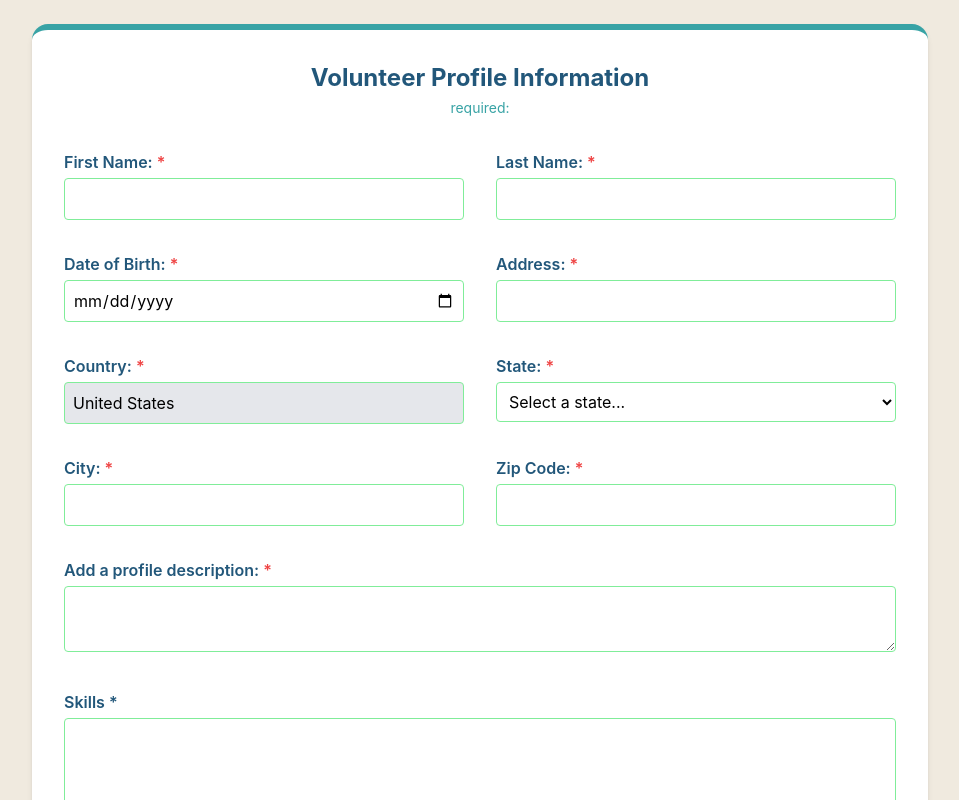
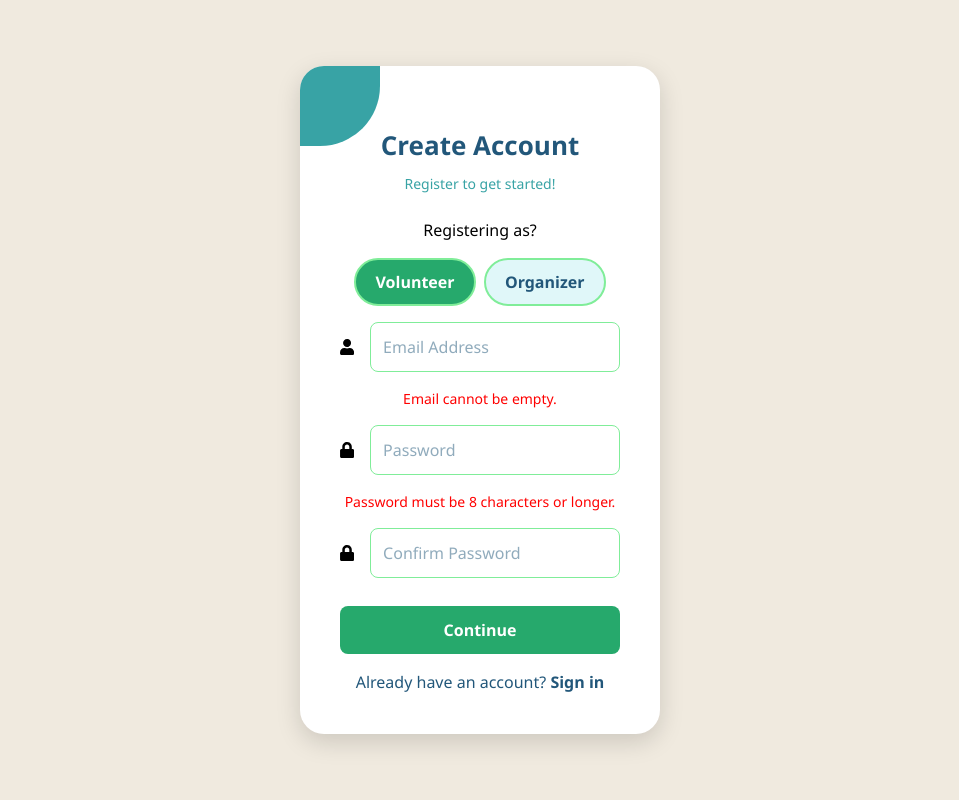
Before and after one commit to UHCOSC-4358-Group/volunteer-website-frontend, a React (Vite) app: page /signup in a window 1280 px wide. Both pictures are taken after a click on the button "Continue". Shown: the top 800 px of the page, without its empty margins (160-1119 px from the left). Built offline with nearby package versions, Linux system fonts and the light colour scheme.

Commit message:
feat: Add zod error validation to first form page

```diff
--- a/src/components/auth/SignIn.css
+++ b/src/components/auth/SignIn.css
@@ -54,7 +54,7 @@
 .auth-form {
   display: flex;
   flex-direction: column;
-  gap: 1.5rem;
+  gap: 1rem;
   padding: 1rem 0rem;
 }
 
@@ -95,6 +95,14 @@
   display: flex;
   align-items: center;
   gap: 1rem;
+}
+
+.input-error {
+  padding-top: 1rem;
+  color: red;
+  font-weight: 300;
+  font-size: 0.875rem;
+  text-align: center;
 }
 
 /* Input */
--- a/src/components/auth/Signup.tsx
+++ b/src/components/auth/Signup.tsx
@@ -64,10 +64,36 @@ const initialUserCreateForm: UserCreateForm = {
   availability: [],
 };
 
+interface UserCreateErrorsSecondForm {
+  firstName: string;
+  lastName: string;
+  description: string;
+  dateOfBirth: string;
+  city: string;
+  state: string;
+  country: string;
+  address: string;
+  zipCode: string;
+  skills: string;
+  availability: string;
+}
+
+const initialUserCreateErrorsSecondForm: UserCreateErrorsSecondForm = {
+  firstName: "",
+  lastName: "",
+  description: "",
+  dateOfBirth: "",
+  city: "",
+  state: "",
+  country: "",
+  address: "",
+  zipCode: "",
+  skills: "",
+  availability: "",
+};
+
 // These apply to both admins and volunteers
-const UserCreateTemplate = {
-  email: zod.email("Email format is not valid."),
-  password: zod.string().min(8, "Password must be 8 characters or longer"),
+const UserCreateSecondFormTemplate = {
   firstName: zod.string().min(1, "First name cannot be empty.").toUpperCase(),
   lastName: zod.string().min(1, "Last name cannot be empty.").toUpperCase(),
   description: zod
@@ -87,12 +113,12 @@ const UserCreateTemplate = {
 };
 
 const AdminCreateZodForm = zod.object({
-  ...UserCreateTemplate,
+  ...UserCreateSecondFormTemplate,
 });
 
 // Here we add some additional fields for skills and availability
 const VolunteerCreateZodForm = zod.object({
-  ...UserCreateTemplate,
+  ...UserCreateSecondFormTemplate,
   skills: zod.array(zod.string()),
   availability: zod.array(
     zod.object({
@@ -107,8 +133,6 @@ export const Signup: React.FC = () => {
   const [formStep, setFormStep] = useState(0);
   const { formData, dispatch } = useFormReducer(initialUserCreateForm);
   const [loading, setLoading] = useState<boolean>(false);
-  const [errors, setErrors] = useState<string[]>([]);
-
   const handleTextChange = (
     e:
       | ChangeEvent<HTMLInputElement>
@@ -211,9 +235,7 @@ export const Signup: React.FC = () => {
 
     const parsedValue = zod.safeParse(AdminCreateZodForm, adminData);
 
-    if (parsedValue.success) {
-      console.log("SUCCESS");
-    } else {
+    if (!parsedValue.success) {
       console.log("FAILURE");
       const errors = parsedValue.error;
       console.log(errors);
@@ -242,7 +264,6 @@ export const Signup: React.FC = () => {
 
   const multiStepFormList = [
     <SignupFirstForm
-      errors={errors}
       handleTextChange={handleTextChange}
       formData={formData}
       setFormStep={setFormStep}
--- a/src/components/auth/SignupFirstForm.tsx
+++ b/src/components/auth/SignupFirstForm.tsx
@@ -1,29 +1,77 @@
+import { useState } from "react";
 import { useNavigate } from "react-router-dom";
 import { FaUser, FaLock } from "react-icons/fa";
+import { UserCreateForm } from "./Signup";
+import * as zod from "zod";
 
-import { UserCreateForm } from "./Signup";
+const initialUserCreateErrorsFirstForm = {
+  email: "",
+  password: "",
+  confirmPassword: "",
+};
+
+const UserCreateFirstFormTemplate = zod.object({
+  email: zod
+    .email("Email format is not valid. (example@example.com)")
+    .nonempty("Email cannot be empty."),
+  password: zod.string().min(8, "Password must be 8 characters or longer."),
+  confirmPassword: zod.string(),
+});
 
 const SignupFirstForm = ({
-  errors,
   handleTextChange,
   formData,
   setFormStep,
   handleRoleChange,
 }: {
-  errors: string[];
   handleTextChange: (e: React.ChangeEvent<HTMLInputElement>) => void;
   formData: UserCreateForm;
   setFormStep: React.Dispatch<React.SetStateAction<number>>;
   handleRoleChange: (role: "volunteer" | "organizer") => void;
 }) => {
   const navigate = useNavigate();
+  const [errors, setErrors] = useState(initialUserCreateErrorsFirstForm);
+
+  const handleContinue = () => {
+    // Clear errors to start off with
+    //@ts-ignore
+    const { email, password, confirmPassword, ..._ } = formData;
+
+    const parsedValue = zod.safeParse(UserCreateFirstFormTemplate, {
+      email,
+      password,
+      confirmPassword,
+    });
+
+    if (!parsedValue.success) {
+      const errorObj = { email: "", password: "", confirmPassword: "" };
+      for (const issue of parsedValue.error.issues) {
+        errorObj[issue.path[0] as keyof typeof errorObj] = issue.message;
+      }
+      setErrors({
+        ...errorObj,
+      });
+      return;
+    }
+
+    if (formData.password !== formData.confirmPassword) {
+      setErrors({
+        // Since we passed the rest of the validation, we can clear the rest of the errors
+        ...initialUserCreateErrorsFirstForm,
+        confirmPassword: "Password is not the same.",
+      });
+      return;
+    }
+
+    // If got here, we're good on validation, send them on
+    setFormStep(1);
+  };
 
   return (
     <div className="auth-container">
       <div className="auth-card">
         <h2 className="auth-title">Create Account</h2>
         <p className="auth-subtitle">Register to get started!</p>
-        {errors.length !== 0 && <div className="error-message">{errors}</div>}
         <div className="role-selection">
           <p className="register-text">Registering as?</p>
           <div className="role-options">
@@ -48,6 +96,7 @@ const SignupFirstForm = ({
           </div>
         </div>
         <div className="auth-form">
+          <div>
             <div className="input-group">
               <FaUser className="input-icon" />
               <input
@@ -59,6 +108,9 @@ const SignupFirstForm = ({
                 required
               />
             </div>
+            {errors.email && <p className="input-error">{errors.email}</p>}
+          </div>
+          <div>
             <div className="input-group">
               <FaLock className="input-icon" />
               <input
@@ -70,6 +122,11 @@ const SignupFirstForm = ({
                 required
               />
             </div>
+            {errors.password && (
+              <p className="input-error">{errors.password}</p>
+            )}
+          </div>
+          <div>
             <div className="input-group">
               <FaLock className="input-icon" />
               <input
@@ -81,10 +138,14 @@ const SignupFirstForm = ({
                 required
               />
             </div>
+            {errors.confirmPassword && (
+              <p className="input-error">{errors.confirmPassword}</p>
+            )}
+          </div>
           <button
             type="button"
             className="auth-button"
-            onClick={() => setFormStep(1)}
+            onClick={handleContinue}
           >
             Continue
           </button>
```
Lines whose indentation alone changed are shown as unchanged.
